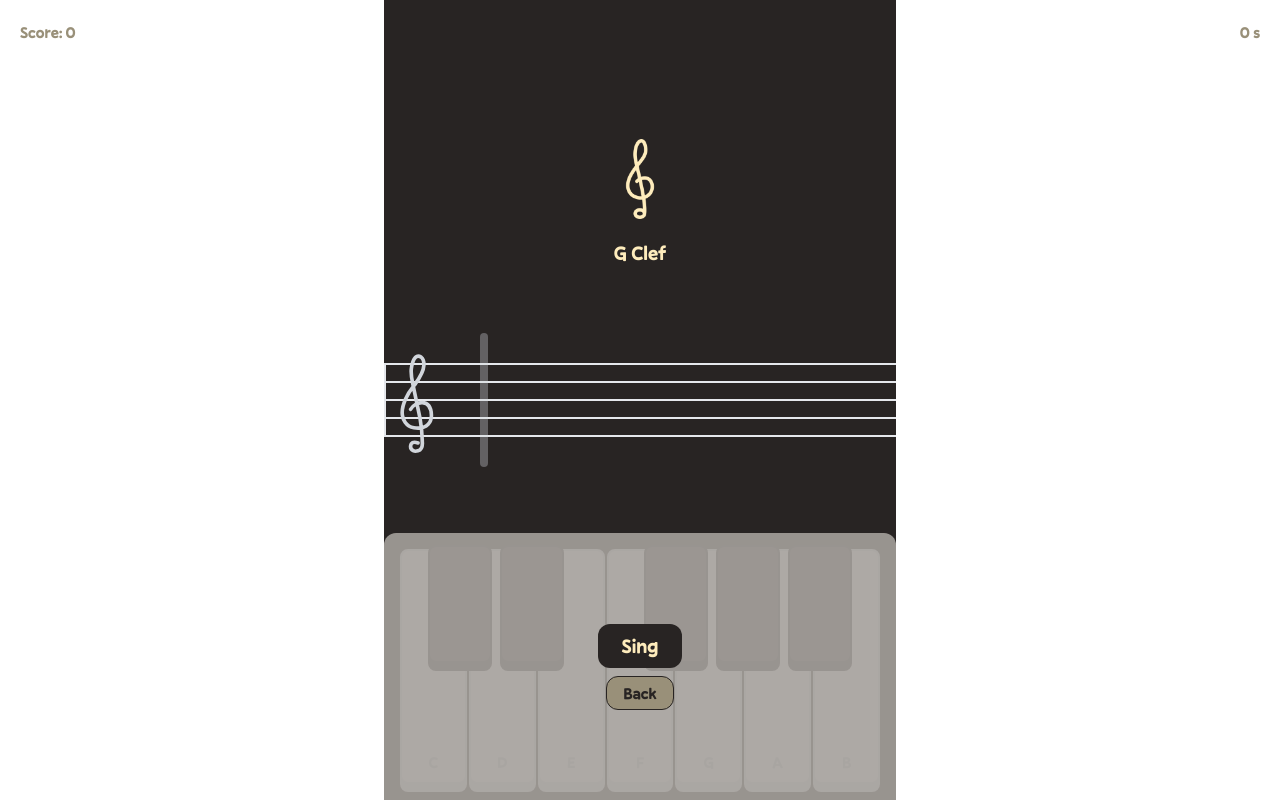
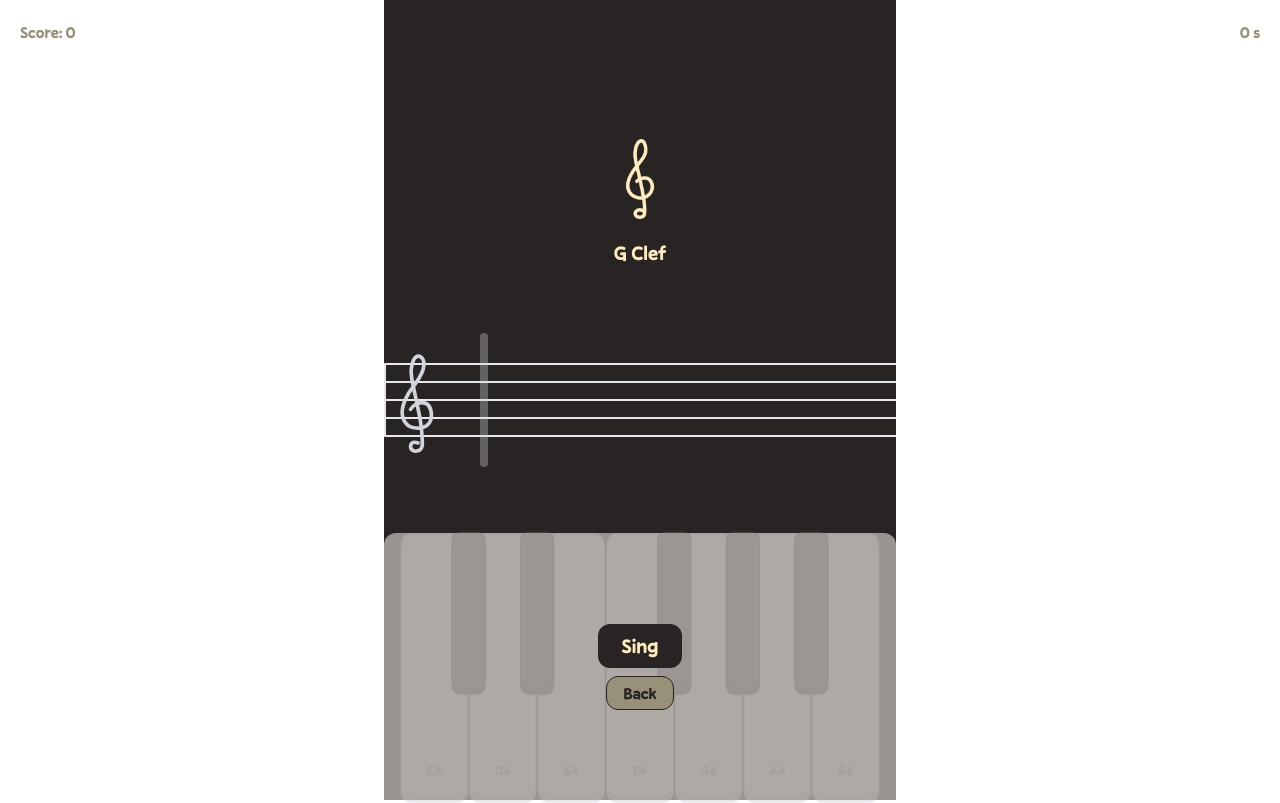
Before and after one commit to Nothehi/Peanote, a Vue app: page /game in a window 1280 px wide. Built offline with nearby package versions, Linux system fonts and the light colour scheme; no server answers.

Commit message:
feat: rewrite piano with svg

```diff
--- a/src/components/ThePiano.vue
+++ b/src/components/ThePiano.vue
@@ -1,26 +1,70 @@
 <script setup lang="ts">
-import PianoKey from './PianoKey.vue'
+import { computed, ref } from 'vue';
+
+interface Props {
+	start?: number,
+	octaves?: number,
+	whiteLable?: boolean,
+	blackLable?: boolean,
+}
+
+const props = withDefaults(defineProps<Props>(), {
+	start: 4,
+	octaves: 1,
+	whiteLable: true,
+	blackLable: false
+})
+
+const basicNotes = ref(['C', 'D', 'E', 'F', 'G', 'A', 'B'])
+const keyWidth = ref(80)
+const keyMargin = ref(4)
+
+const octaveWidth = computed(() => 7 * (keyWidth.value + keyMargin.value))
+const widthPerOctave = computed(() => octaveWidth.value * props.octaves)
+
+function calculateKeyXPosition(starterPosistion: number, octave: number, key: number): number {
+	const keyPosition = key * (keyWidth.value + keyMargin.value)
+	const octavePosition = octaveWidth.value * octave
+
+	return starterPosistion + keyPosition + octavePosition
+}
 </script>
 
 <template>
-	<div class="grid w-full h-full grid-cols-1">
-		<div class="flex flex-row w-full h-full col-start-1 row-start-1 space-x-0.5">
-			<piano-key note="c" />
-			<piano-key note="d" />
-			<piano-key note="e" />
-			<piano-key note="f" />
-			<piano-key note="g" />
-			<piano-key note="a" />
-			<piano-key note="b" />
-		</div>
+	<svg class="w-full" xmlns="http://www.w3.org/2000/svg" :viewBox="`0 0 ${widthPerOctave} 335`">
+		<template v-for="octave in octaves" :key="octave">
+			<g>
+				<template v-for="(key, idx) in basicNotes" :key="idx">
+					<g>
+						<rect
+							class="w-20 stroke-gray-200 stroke-2 drop-shadow-[0_0.5rem_0rem_rgba(229,231,235,1)] fill-white h-80 active:drop-shadow-none active:border-sky-200 active:bg-sky-50 active:translate-y-2"
+							:x="calculateKeyXPosition(2, octave - 1, idx)" y="5" rx="12" ry="12"></rect>
 
-		<div class="z-10 flex flex-row w-full col-start-1 row-start-1 -mt-1 space-x-2 px-7 h-1/2">
-			<piano-key black note="c#" />
-			<piano-key black note="d#" />
-			<piano-key black note="" class="invisible" />
-			<piano-key black note="f#" />
-			<piano-key black note="g#" />
-			<piano-key black note="a#" />
-		</div>
-	</div>
+						<text v-if="whiteLable" :x="calculateKeyXPosition(42, octave - 1, idx)" y="300"
+							class="fill-gray-400" text-anchor="middle">
+							{{ key }}{{ start + (octave - 1) }}
+						</text>
+					</g>
+				</template>
+
+				<template v-for="(key, idx) in basicNotes" :key="idx">
+					<g v-if="idx != 2 && idx < 6">
+						<rect
+							class="w-10 stroke-stone-800 stroke-2 drop-shadow-[0_0.5rem_0rem_rgba(41,37,36,1)] fill-stone-700 h-48 active:drop-shadow-none active:border-gray-800 active:bg-gray-950 active:translate-y-2"
+							:x="calculateKeyXPosition(64, octave - 1, idx)" y="1" rx="10" ry="10"></rect>
+
+						<text v-if="blackLable" :x="calculateKeyXPosition(85, octave - 1, idx)" y="180"
+							class="text-sm fill-stone-400" text-anchor="middle">
+							{{ key }}#{{ start + (octave - 1) }}
+						</text>
+
+						<text v-if="blackLable" :x="calculateKeyXPosition(85, octave - 1, idx)" y="160"
+							class="text-sm fill-stone-400" text-anchor="middle">
+							{{ basicNotes[idx + 1] }}b{{ start + (octave - 1) }}
+						</text>
+					</g>
+				</template>
+			</g>
+		</template>
+	</svg>
 </template>
```
